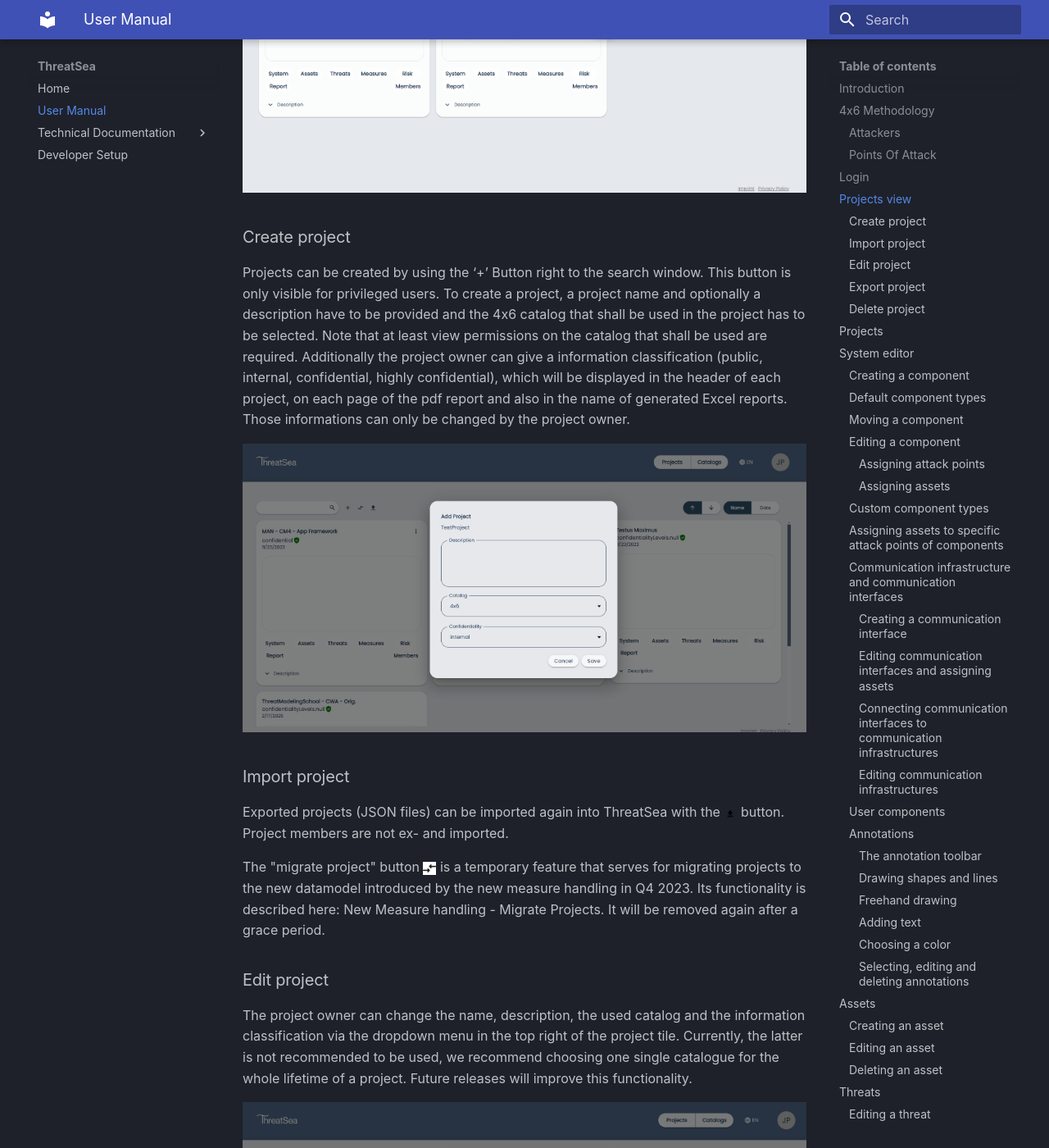
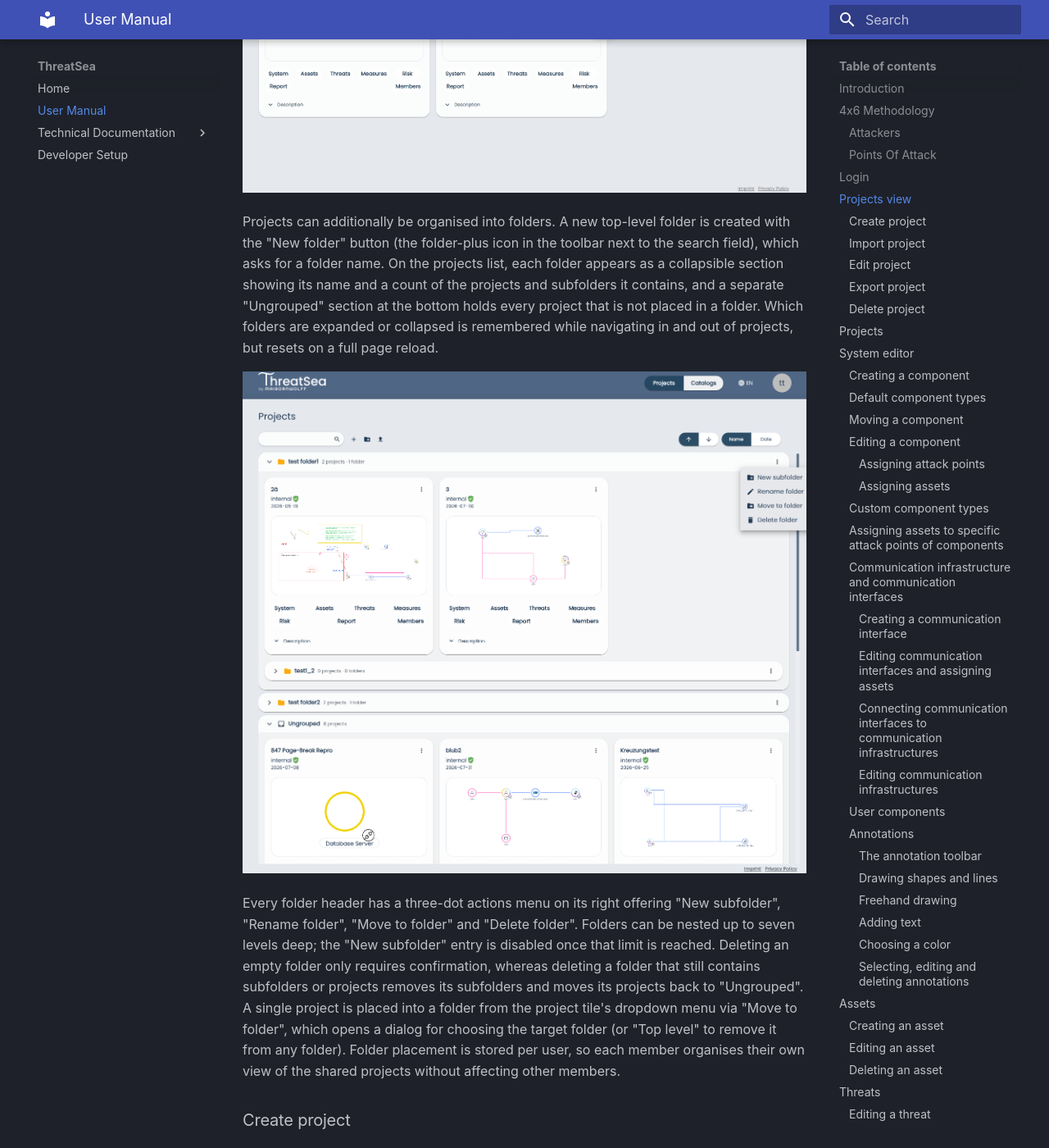
Before and after one commit to MaibornWolff/ThreatSea, an MkDocs documentation site: the page built from gh-pages/User Manual.md, in a window 1280 px wide and 1400 px high, scrolled down 4115 px. Shown: the whole window at 82% size. Built offline with MkDocs 1.6.1 and Material for MkDocs 9.7.7, drawn with Linux system fonts in a browser that asks for light colours; some of the changed text lies outside the part shown.

Commit message:
docs(gh-pages): document folders, component icon and catalog nav

```diff
--- a/gh-pages/User Manual.md
+++ b/gh-pages/User Manual.md
@@ -65,9 +65,15 @@ Projects can be sorted by their name or their creation date. Via the search fiel
 
 Each project is represented by a project tile with the project name, the project creation date, a preview of the system model, shortcuts to the specific views of the system and an expandable description of the project.
 
-Project owners can use the dropdown menu in the top right corner of the project tile to edit, export or delete the project. For users that only have the viewer or editor role, the menu is not visible.
+Project owners can use the dropdown menu in the top right corner of the project tile to edit, export, delete or move the project to a folder. Editors and viewers see the same menu containing only the "Move to folder" entry, since folder placement is stored per user.
 
 ![Projects Page Project Options](assets/image-2024-7-30_13-11-38.png "Projects Page Project Options")
+
+Projects can additionally be organised into folders. A new top-level folder is created with the "New folder" button (the folder-plus icon in the toolbar next to the search field), which asks for a folder name. On the projects list, each folder appears as a collapsible section showing its name and a count of the projects and subfolders it contains, and a separate "Ungrouped" section at the bottom holds every project that is not placed in a folder. Which folders are expanded or collapsed is remembered while navigating in and out of projects, but resets on a full page reload.
+
+![Projects Page Folders](assets/projects-folders.png "Projects Page Folders")
+
+Every folder header has a three-dot actions menu on its right offering "New subfolder", "Rename folder", "Move to folder" and "Delete folder". Folders can be nested up to seven levels deep; the "New subfolder" entry is disabled once that limit is reached. Deleting an empty folder only requires confirmation, whereas deleting a folder that still contains subfolders or projects removes its subfolders and moves its projects back to "Ungrouped". A single project is placed into a folder from the project tile's dropdown menu via "Move to folder", which opens a dialog for choosing the target folder (or "Top level" to remove it from any folder). Folder placement is stored per user, so each member organises their own view of the shared projects without affecting other members.
 
 ### Create project
 
@@ -161,9 +167,13 @@ Users can move components within the system editor by drag and drop. The editor
 
 ### Editing a component
 
-By clicking on a component, users can open the "edit component" pop-up pane. There, in the top row, the user can edit the name of the component and delete the component with the <img src="../assets/images_2_.png" alt="Editor Page Delete Icon" style="height:1em; width:auto; vertical-align:middle;"> button.
+By clicking on a component, users can open the "edit component" pop-up pane. There, in the sidebar header at the top of the pane, the user can edit the name of the component, change the component's icon with the "Change icon" <img src="../assets/change-icon.svg" alt="Editor Page Change Icon" style="height:1em; width:auto; vertical-align:middle;"> button and delete the component with the <img src="../assets/images_2_.png" alt="Editor Page Delete Icon" style="height:1em; width:auto; vertical-align:middle;"> button. The "Change icon" and delete buttons are only shown to users with the `Editor` role.
 
 ![Editor Page Edit Component Menu](assets/image-2025-4-10_9-5-21.png "Editor Page Edit Component Menu")
+
+The "Change icon" button opens the "Change component icon" dialog. There the user can either pick one of the standard icons (User, Client, Server, Database, Communication Infrastructure) or upload a custom image (PNG or JPEG, up to 100 kB).
+
+![Editor Page Change Component Icon](assets/change-component-icon.png "Editor Page Change Component Icon")
 
 #### Assigning attack points
 
@@ -208,7 +218,7 @@ Custom component types have to be created once and afterwards can be used within
 Users have to provide the following information for the component type:
 
 - Name: Name of the custom component type
-- Icon (optional): Icon that should be displayed within the system sketch for each component of the component type. Only files with MIME-type image/\* and a size less than 100kB can be used.
+- Icon (optional): Icon that should be displayed within the system sketch for each component of the component type. Only PNG or JPEG files up to 100 kB can be used.
 - Attack Points: With the attack point toggles, users can specify, which attack points (out of the four non-communication related attack points) should be activated by default for each component of the component type
 
 ![Editor Page Create Custom Component Menu](assets/image-2024-7-30_13-4-30.png "Editor Page Create Custom Component Menu")
@@ -238,7 +248,7 @@ Users can connect components to visualize a communication relationship between t
 
 #### Creating a communication interface
 
-Users can create a communication interfaces at a component by clicking on the <img src="../assets/connect-plug-icon-linear-logo-mark-in-black-and-white-vector.jpg" alt="Editor Page Connect Icon" style="height:1em; width:auto; vertical-align:middle;">buttons that are displayed in the button right corner of a component and selecting "Create New" in the list of communication interfaces. They can give a name and select an icon for the new communication interface.
+Users can create a communication interfaces at a component by clicking on the <img src="../assets/connect-plug-icon-linear-logo-mark-in-black-and-white-vector.jpg" alt="Editor Page Connect Icon" style="height:1em; width:auto; vertical-align:middle;">buttons that are displayed in the button right corner of a component and selecting "Create New" in the list of communication interfaces. They can give a name and select an icon for the new communication interface. A default icon is already preselected, so the interface can be created without opening the icon picker.
 
 ![Editor Page Create Communication Interface Button](assets/image-2025-4-10_17-3-28.png "Editor Page Create Communication Interface Button")
 
@@ -733,6 +743,8 @@ With the <img src="../assets/images_2_.png" alt="Catalogs Page Delete Catalog Ic
 
 Each catalog is a representation of a 4x6 matrix in ThreatSea and is used by projects to generate proposed threats ("catalog threats") and measures ("catalog measures") for specific attacker type / attack point type combinations. The main view for catalogs lists the catalog threats on the left side and the catalog measures on the right side. Users can sort both lists according to name or creation date in ascending or descending order and search for specific catalog threats or catalog measures. With the two rows in the top, users can filter for all catalog threats and measures that apply to a specific attacker type and/or a specific attack point type.
 
+Catalog pages provide two views, reachable via the navigation in the top-right of the header bar: the "Catalog Editor" (the threats-and-measures view described here) and the "Members" view. The name of the current catalog is shown in the header bar.
+
 ![Catalogs Page View](assets/image-2024-7-30_14-30-7.png "Catalogs Page View")
 
 Editing catalog threats and measures will impact all projects that use these catalogs and should only be done by experts.
```
Also changed, not shown: gh-pages/assets/change-component-icon.png (added), gh-pages/assets/change-icon.svg (added), gh-pages/assets/projects-folders.png (added).
